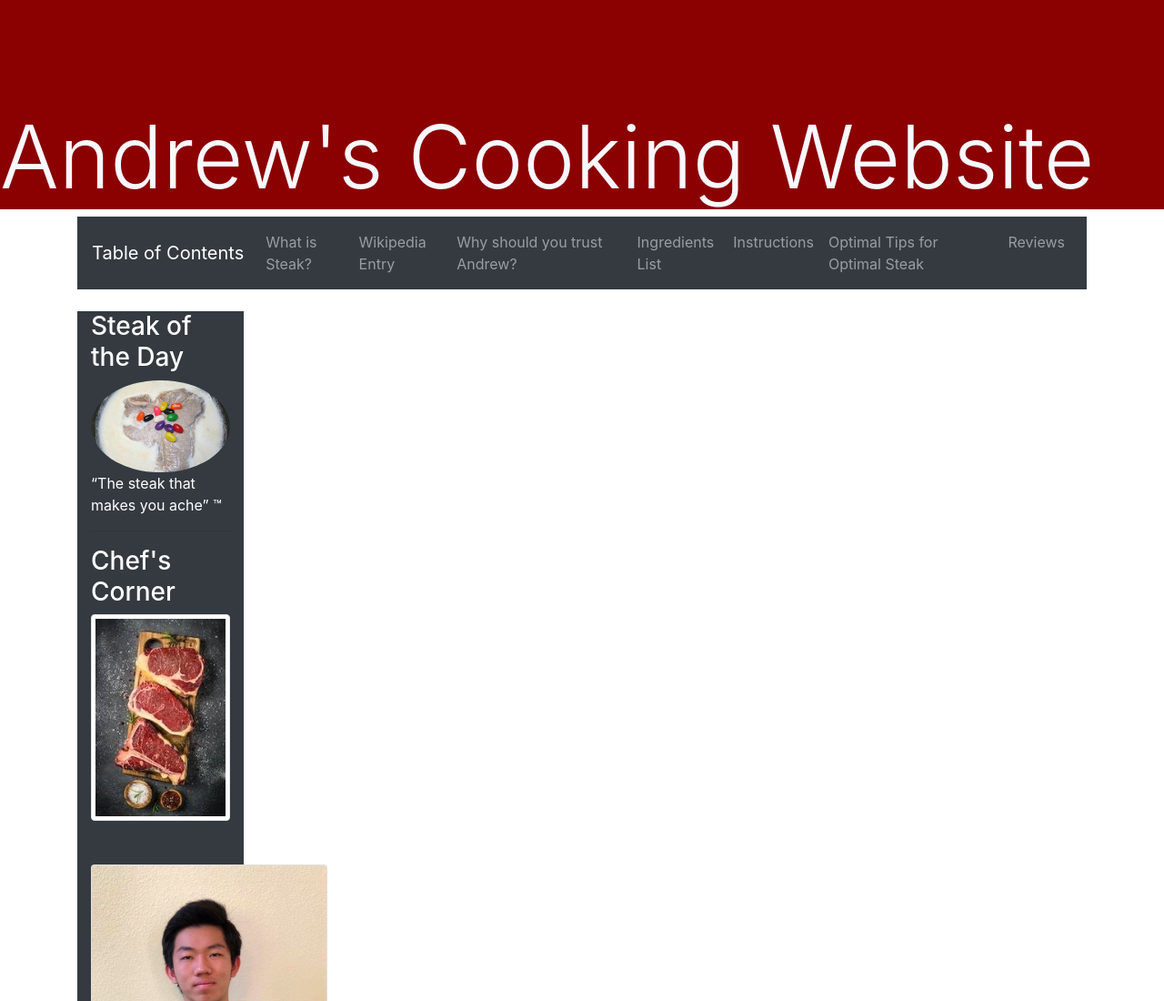
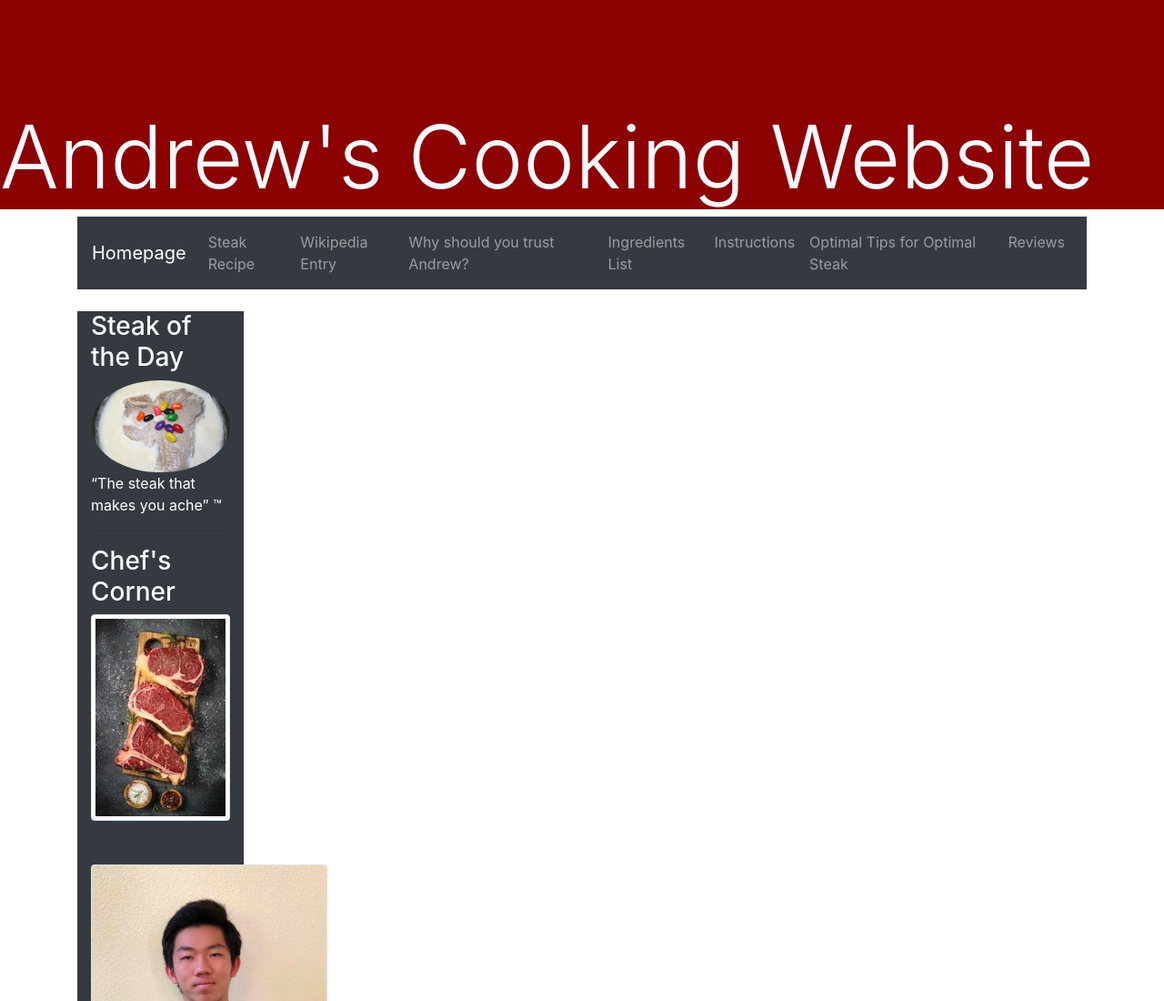
Before and after one commit to anderooc/cooking-website, a plain HTML site: page homepage.html in a window 1280 px wide. Shown: the top 1100 px of the page at 91% size. Drawn offline with nearby package versions, Linux system fonts and the light colour scheme.

Commit message:
Improved navbar.

```diff
--- a/homepage.html
+++ b/homepage.html
@@ -20,7 +20,7 @@
 
   <div class="container">
     <nav class="navbar navbar-expand-md bg-dark navbar-dark">
-    <a class="navbar-brand" href="#">Table of Contents</a>
+    <a class="navbar-brand" href="homepage.html">Homepage</a>
     <button class="navbar-toggler" type="button" data-toggle="collapse" data-target="#collapsibleNavbar">
       <span class="navbar-toggler-icon"></span>
     </button>
@@ -28,7 +28,7 @@
     <div class="collapse navbar-collapse" id="collapsibleNavbar">
       <ul class="navbar-nav">
         <li class="nav-item">
-          <a class="nav-link" href="#whatIsSteak">What is Steak?</a>
+          <a class="nav-link" href="steak.html">Steak Recipe</a>
         </li>
         <li class="nav-item">
           <a class="nav-link" href="#wikipediaEntry">Wikipedia Entry</a>
```
